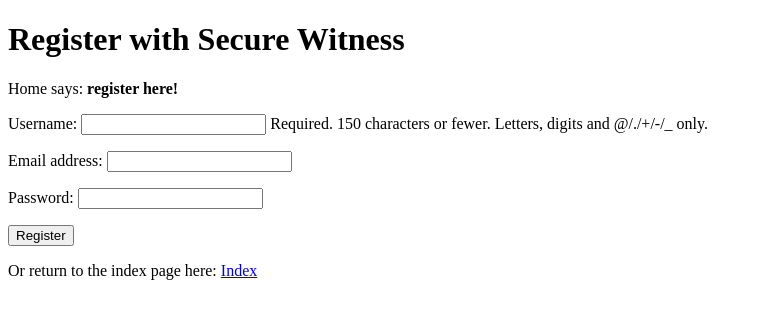
After one commit to Alexander-Goossens/cs4753BookSwap, a Django app: page /home/register/ in a window 1280 px wide. The commit adds this page. Shown: the top 319 px of the page, without its empty margins (0-759 px from the left). Run offline with Django 3.2, Linux system fonts and the light colour scheme.

Commit message:
login/register

```diff
--- /dev/null
+++ b/bookSwap/home/forms.py
@@ -0,0 +1,8 @@
+from django import forms
+from django.contrib.auth.models import User
+
+class UserForm(forms.ModelForm):
+	password = forms.CharField(widget=forms.PasswordInput())
+	class Meta:
+		model = User
+		fields = ('username','email','password')
--- /dev/null
+++ b/bookSwap/home/templates/home/register.html
@@ -0,0 +1,34 @@
+<!DOCTYPE html>
+<html>
+    <head>
+        <title>Register</title>
+    </head>
+
+    <body>
+        <h1>Register with Secure Witness</h1>
+
+        {% if registered %}
+        Home says: <strong>thank you for registering!</strong>
+        <a href="/home/">Return to the homepage.</a><br />
+        {% else %}
+        Home says: <strong>register here!</strong><br />
+
+        <form id="user_form" method="post" action="/home/register/"
+                enctype="multipart/form-data">
+
+            {% csrf_token %}
+
+            <!-- Display each form. The as_p method wraps each element in a paragraph
+                 (<p>) element. This ensures each element appears on a new line,
+                 making everything look neater. -->
+            {{ user_form.as_p }}
+
+            <!-- Provide a button to click to submit the form. -->
+            <input type="submit" name="submit" value="Register" />
+        </form>
+        {% endif %}
+
+		<p> Or return to the index page here: <a href='/home/'>Index</a> </p>
+
+    </body>
+</html>
--- a/bookSwap/home/urls.py
+++ b/bookSwap/home/urls.py
@@ -4,5 +4,8 @@ from home import views
 
 urlpatterns = patterns('',
 	url(r'^$', views.index, name='index'),
-	url(r'^login/$', views.login, name='login'),
+    url(r'^login/$', views.user_login, name='login'),
+	url(r'^register/$', views.register, name='register'),
+	url(r'^about/$', views.about, name='about'),
+	url(r'^logout/$', views.user_logout, name='logout'),
 	)
--- a/bookSwap/home/views.py
+++ b/bookSwap/home/views.py
@@ -1,7 +1,53 @@
 from django.shortcuts import render
+from home.forms import UserForm
 from django.http import HttpResponse, HttpResponseRedirect
+from django.contrib.auth import authenticate, login, logout
+from django.contrib.auth.decorators import login_required
 def index(request):
 	return render(request, 'home/index.html')
+@login_required
+def about(request):
+    return render(request, 'home/about.html')
 
-def login(request):
-	return render(request, 'home/login.html')
+def user_login(request):
+    if request.method == 'POST':
+        username = request.POST.get('username')
+        password = request.POST.get('password')
+
+        user = authenticate(username=username, password=password)
+
+        if user:
+            if user.is_active:
+                login(request, user)
+                return HttpResponseRedirect('/home/')
+            else:
+                return HttpResponse("Your account is disabled!")
+        else:
+            print("Invalid login details: {0}, {1}".format(username, password))
+            return HttpResponse("Invalid login details supplied.")
+
+    else:
+        return render(request, 'home/login.html', {})
+
+def register(request):
+	registered = False
+
+	if request.method == 'POST':
+		user_form = UserForm(data=request.POST)
+
+		if user_form.is_valid():
+			user = user_form.save()
+			user.set_password(user.password)
+			user.save()
+			registered = True
+		else:
+			print(user_form.errors)
+	else:
+		user_form = UserForm()
+
+	return render(request, 'home/register.html', {'user_form': user_form, 'registered': registered})
+
+@login_required
+def user_logout(request):
+    logout(request)
+    return HttpResponseRedirect('/home/')
```
Also changed, not shown: bookSwap/home/templates/home/about.html (added, +14 -0 lines), bookSwap/home/templates/home/index.html (+29 -8 lines), bookSwap/home/templates/home/login.html (+20 -7 lines), bookSwap/db.sqlite3.
